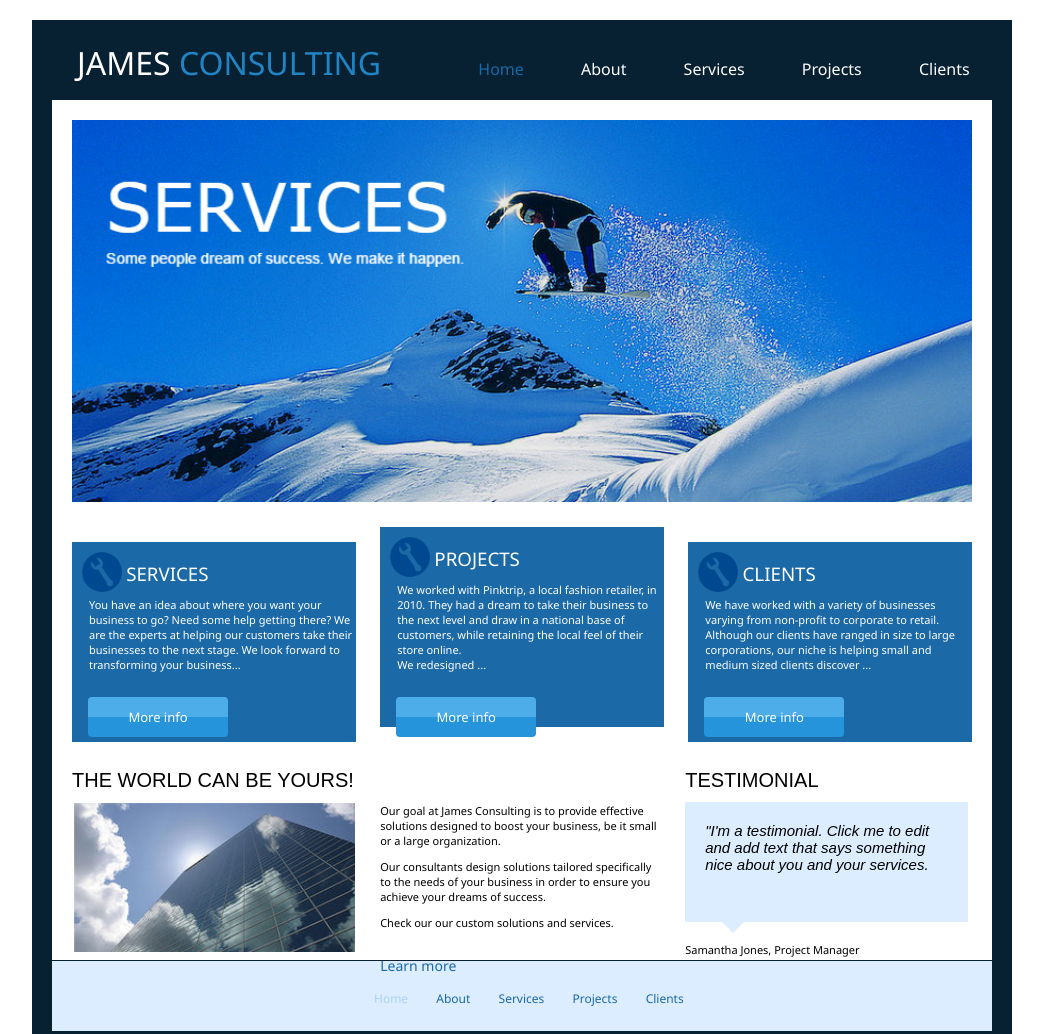
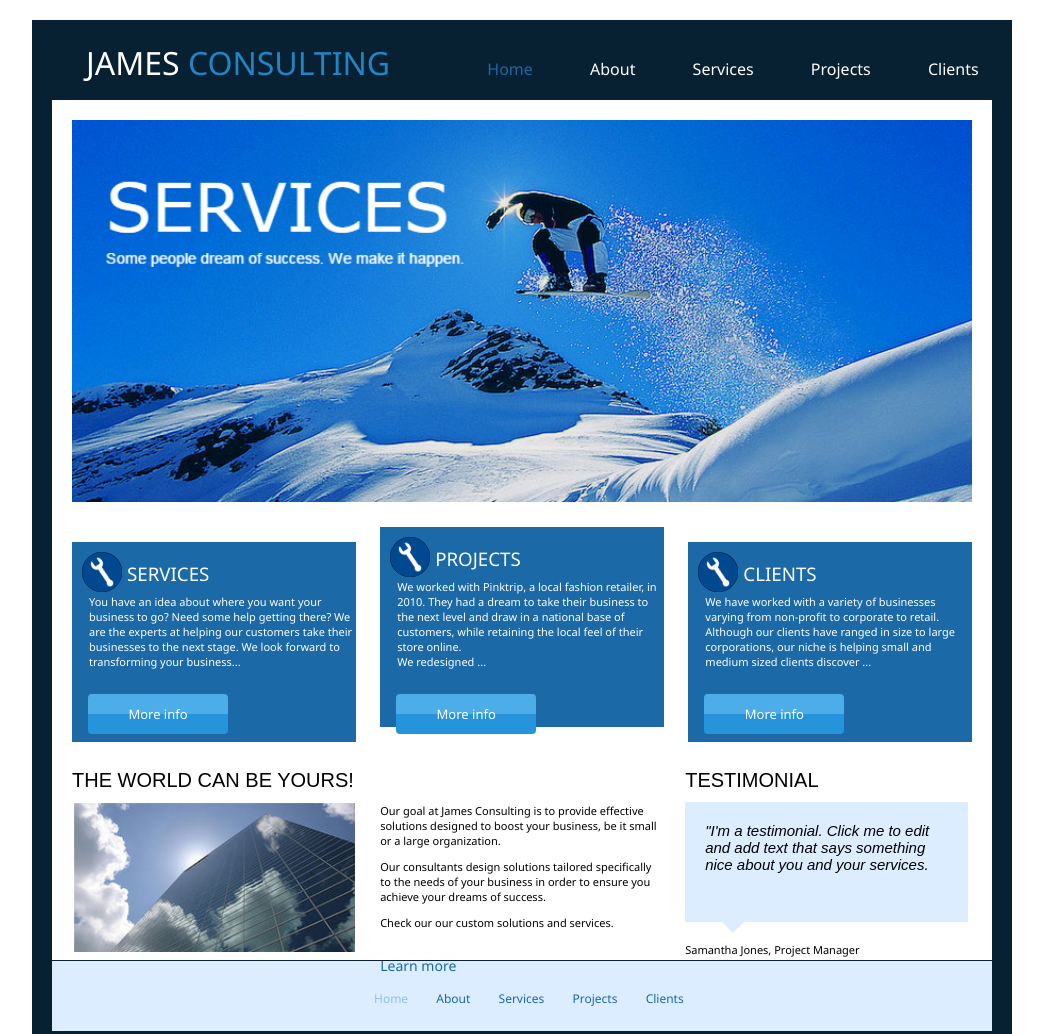
Before and after one commit to 4dar/adarrepo, a plain HTML site: page BeltExamOne/index.html in a window 1280 px wide. Shown: the top 1034 px of the page, without its empty margins (118-1161 px from the left). Drawn offline with Linux system fonts and the light colour scheme.

Commit message:
belt exam complete

```diff
--- a/BeltExamOne/index.html
+++ b/BeltExamOne/index.html
@@ -22,18 +22,21 @@
         <div id="bodywrap">
             <img id="snowboarder" src="consulting/main_img.png" alt="Picture of Snowboarder Jumping">
             <div class="infoboxes">
+                <img class="whitecircle" src="whitecircleback.png" alt="">
                 <img src="consulting/icon.png" alt="Wrench">
                 <h3>SERVICES</h3>
                 <p>You have an idea about where you want your business to go? Need some help getting there? We are the experts at helping our customers take their businesses to the next stage. We look forward to transforming your business...</p>
                 <button class="moreinfobuttons" type="submit">More info</button>
             </div>
             <div class="infoboxes">
+                <img class="whitecircle" src="whitecircleback.png" alt="">
                 <img src="consulting/icon.png" alt="Wrench">
                 <h3>PROJECTS</h3>
                 <p>We worked with Pinktrip, a local fashion retailer, in 2010. They had a dream to take their business to the next level and draw in a national base of customers, while retaining the local feel of their store online. <br>We redesigned ...</p>
                 <button class="moreinfobuttons" type="submit">More info</button>
             </div>
             <div class="infoboxes">
+                <img class="whitecircle" src="whitecircleback.png" alt="">
                 <img src="consulting/icon.png" alt="Wrench">
                 <h3>CLIENTS</h3>
                 <p>We have worked with a variety of businesses varying from non-profit to corporate to retail. Although our clients have ranged in size to large corporations, our niche is helping small and medium sized clients discover ...</p>
--- a/BeltExamOne/styles.css
+++ b/BeltExamOne/styles.css
@@ -17,7 +17,7 @@
 #header h1{
     display: inline-block;
     color: white;
-    padding-left: 45px;
+    padding-left: 54px;
     font-weight: normal;
 }
 
@@ -64,13 +64,15 @@
     display: inline-block;
     height: 40px;
     padding: 10px;
+    position: absolute;
+    z-index: 0;
 }
 
 h3{
     display: inline-block;
     vertical-align: top;
     color: white;
-    margin-left: -10px;
+    margin-left: 55px;
     font-weight: normal;
 }
 
@@ -79,6 +81,10 @@ h3{
     font-size: 11px;
     margin-top: -10px;
     padding: 0px 2px 0px 17px;
+}
+.whitecircle{
+    position: absolute;
+    z-index: -1;
 }
 
 .moreinfobuttons{
@@ -184,7 +190,7 @@ a{
 }
 
 #footer span{
-    color: #ADD3F0;
+    color: #8CC2E9;
 }
 
 .bubble
```
Also changed, not shown: BeltExamOne/whitecircleback.png (added), 1 other file.
